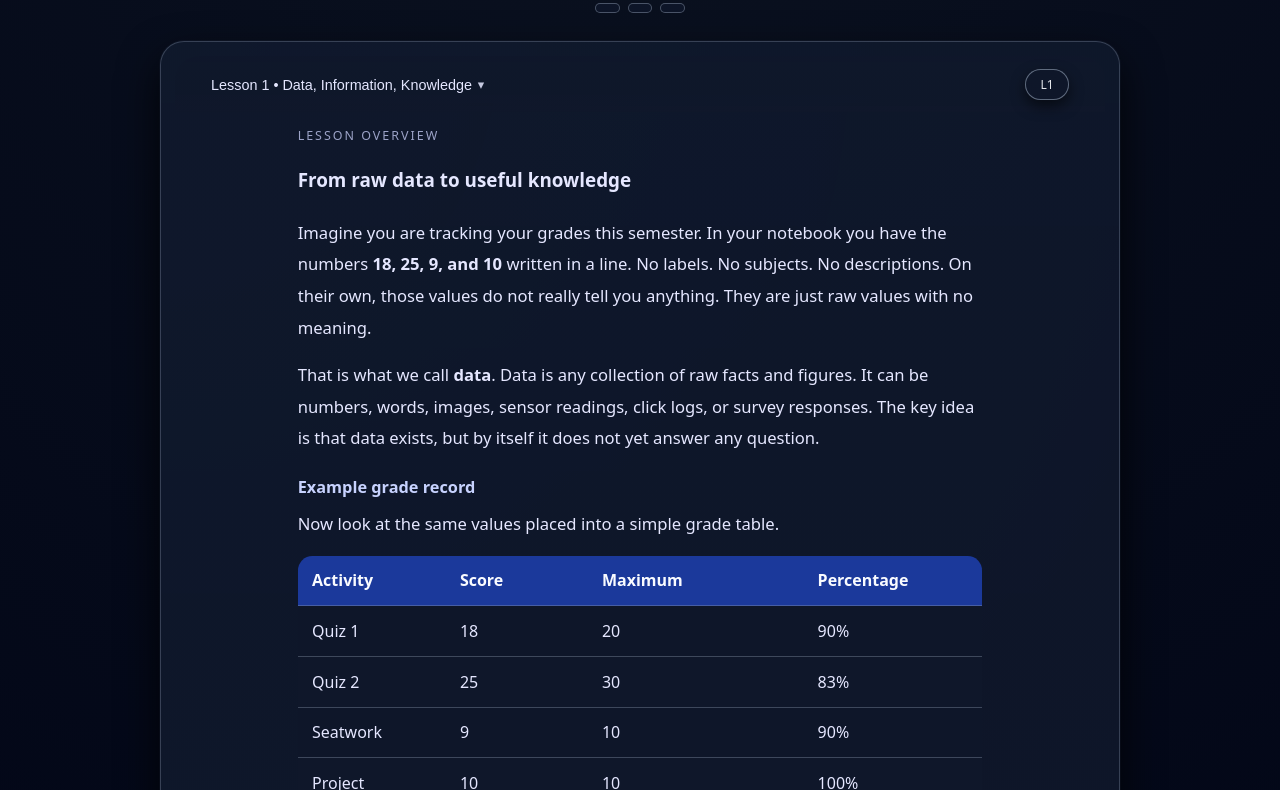
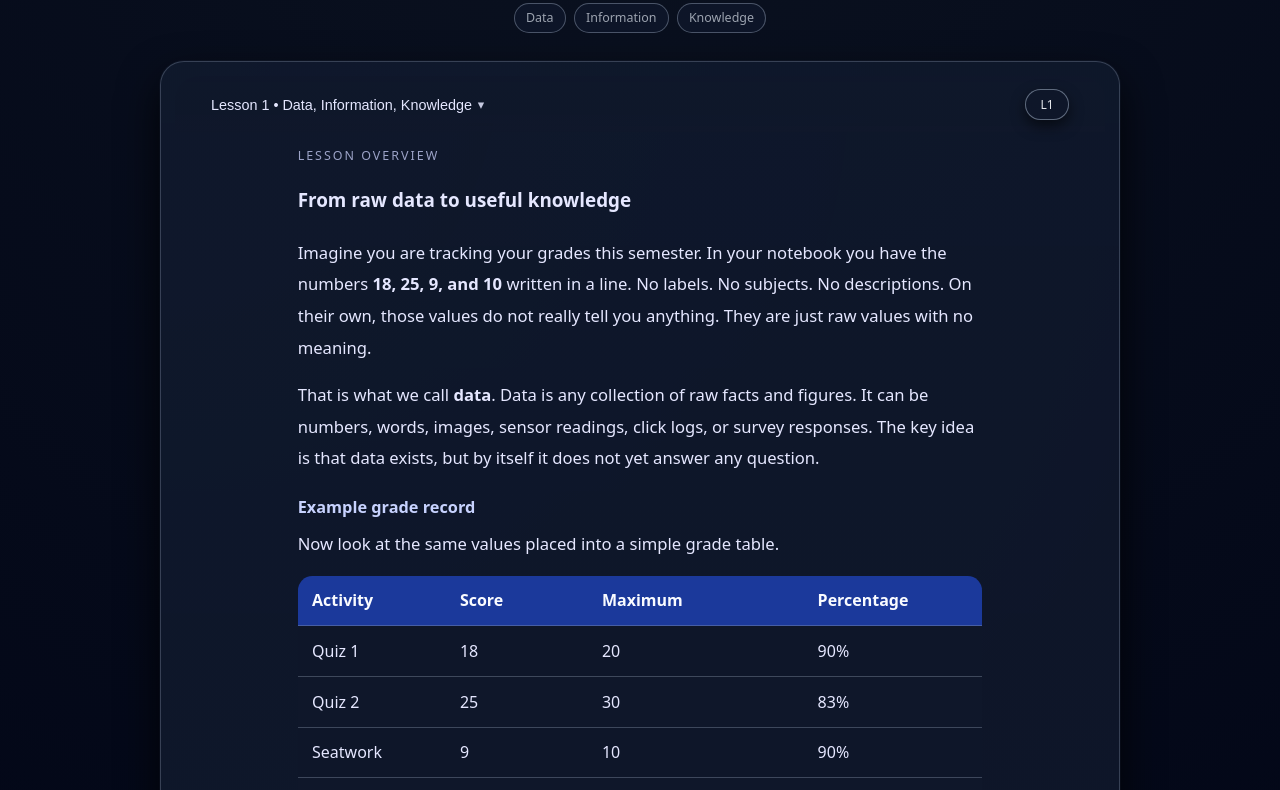
Before and after one commit to AlexanderTheBored/My-Portfolio, a plain HTML site: page ITC notes/lesson-1-data-information-knowledge.html in a window 1280 px wide. Shown: the part 277-1067 px from the top of the page. Drawn offline with Linux system fonts and the light colour scheme.

Commit message:
mb forgot one

```diff
--- a/ITC notes/lesson-1-data-information-knowledge.html
+++ b/ITC notes/lesson-1-data-information-knowledge.html
@@ -47,9 +47,9 @@
 </p>
 
       <div class="notes-meta-row">
-        <span class="notes-meta-pill"></span>
-        <span class="notes-meta-pill"></span>
-        <span class="notes-meta-pill"></span>
+        <span class="notes-meta-pill">Data</span>
+        <span class="notes-meta-pill">Information</span>
+        <span class="notes-meta-pill">Knowledge</span>
       </div>
     </header>
 
```
